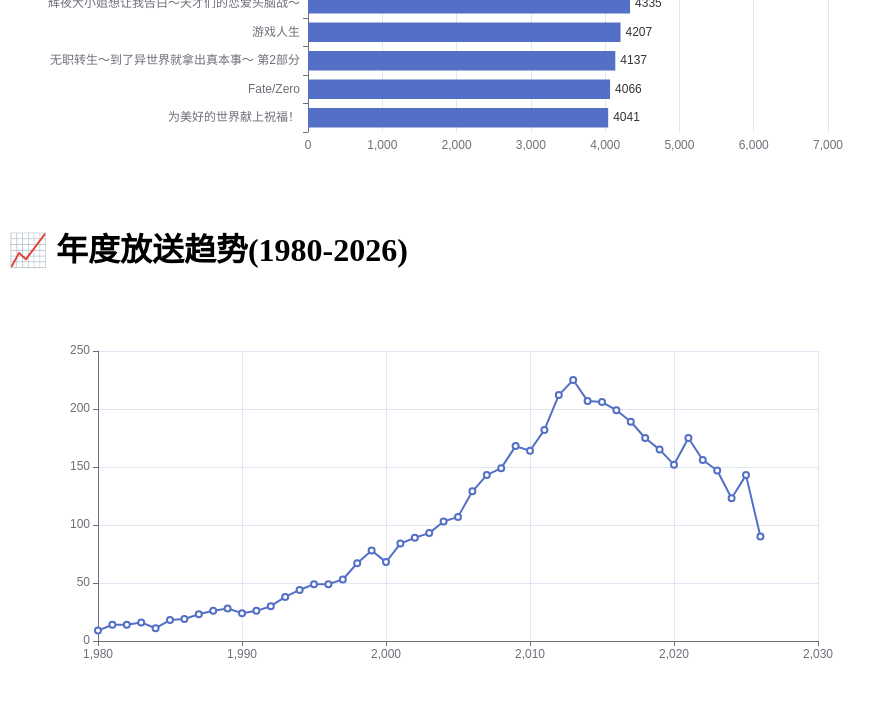
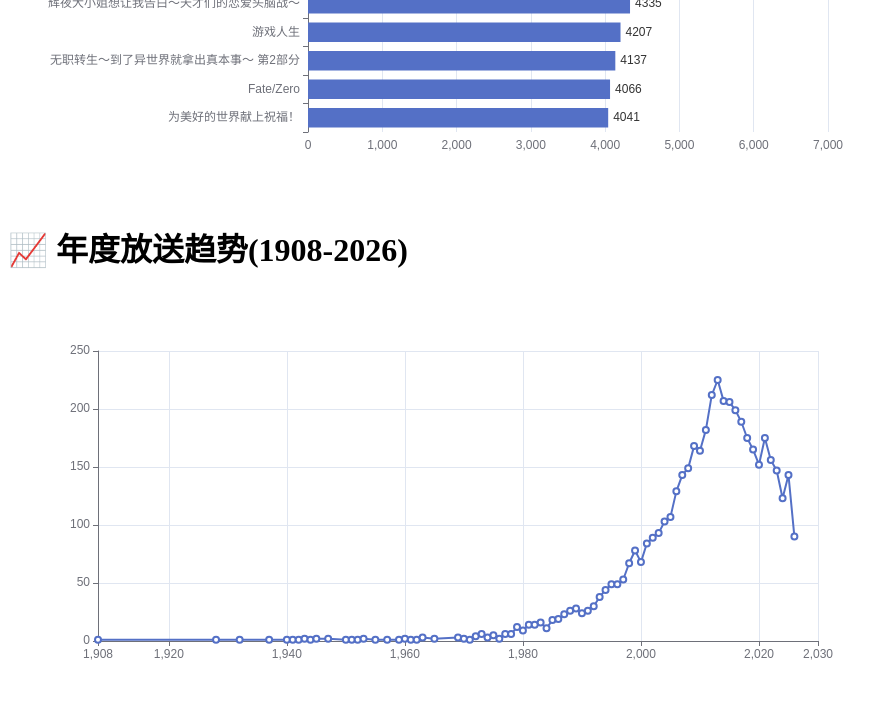
Before and after one commit to Clearhai3/GraduationProject, a Django app: page /dashboard/ in a window 1280 px wide. Shown: the part 2664-3383 px from the top of the page, without its empty margins (0-896 px from the left). Run offline with Django 5.2, Linux system fonts and the light colour scheme.

Commit message:
fix: 年度趋势图标题与坐标轴范围对齐(1908~2026)

```diff
--- a/WebCode/anime/templates/anime/dashboard.html
+++ b/WebCode/anime/templates/anime/dashboard.html
@@ -20,7 +20,7 @@
     <h1>🔥 热门动漫 Top20</h1>
     <div id="hotChart" style="width: 900px; height: 700px;"></div>
 
-    <h1>📈 年度放送趋势(1980-2026)</h1>
+    <h1>📈 年度放送趋势(1908-2026)</h1>
     <div id="trendChart" style="width: 900px; height: 420px;"></div>
 
     <script src="{% static 'echarts.min.js' %}"></script>
@@ -114,7 +114,7 @@
         const chart6 = echarts.init(document.getElementById('trendChart'));
         chart6.setOption({
             tooltip: { trigger: 'axis' },   // 悬停时按 x 轴取点
-            xAxis: { type: 'value', min: 1980, max: 2030 },
+            xAxis: { type: 'value', min: 1908, max: 2030 },
             yAxis: { type: 'value' },
             series: [{
                 type: 'line',
```
